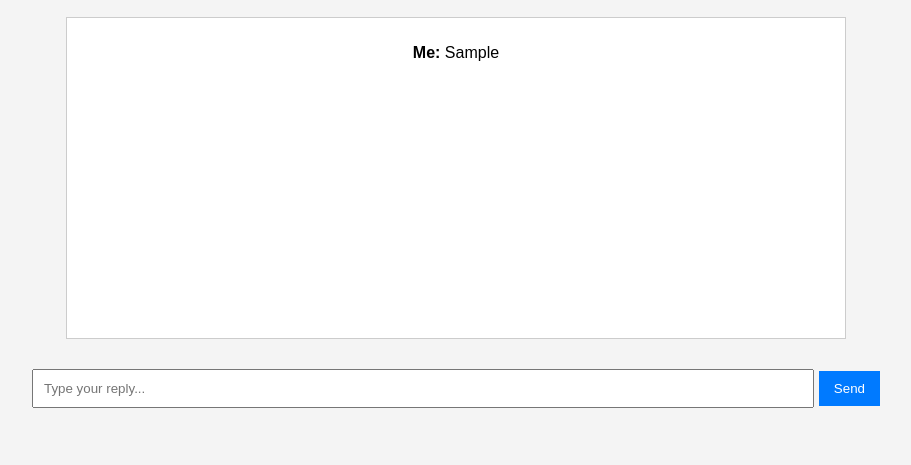
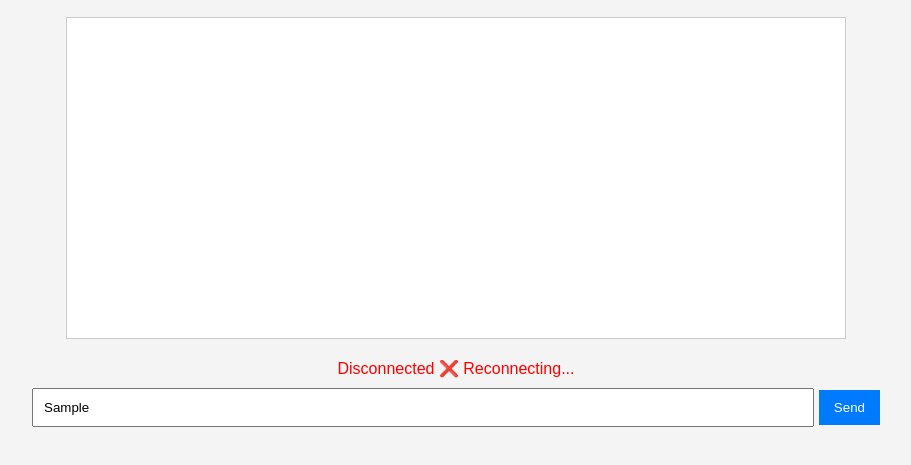
Before and after one commit to NaveenMiskin/NotifyMe, a plain HTML site: page index.html in a window 1280 px wide. Both pictures are taken after typing "Sample" into the empty fields and a click on the button "Send". Shown: the part 51-516 px from the top of the page, without its empty margins (184-1095 px from the left). Drawn offline with Linux system fonts and the light colour scheme.

Commit message:
Add files via upload

```diff
--- a/index.html
+++ b/index.html
@@ -18,6 +18,7 @@
             border: 1px solid #ccc;
             background: white;
             overflow-y: auto;
+            text-align: left;
         }
         #message-input {
             width: 60%;
@@ -37,34 +38,57 @@
 
     <h2>Web Chat App</h2>
     <div id="chat-box"></div>
+    <div id="status">Connecting...</div>
 
     <input type="text" id="message-input" placeholder="Type your reply...">
     <button id="send-button">Send</button>
 
     <script>
-        const serverIp = "Your_IP_ADDRESS";  // Replace with actual IP
-        const socket = new WebSocket(`ws://${serverIp}:8000/ws/windows`);
+        const serverIp = "192.168.149.180";
+        const chatBox = document.getElementById("chat-box");
+        const statusText = document.getElementById("status");
+        let socket;
+
+        function connectWebSocket() {
+            socket = new WebSocket(`ws://${serverIp}:8000/ws/windows`);
 
             socket.onopen = () => {
-            console.log("Connected to WebSocket server");
+                statusText.textContent = "Connected ✅"; // ✅
+                statusText.style.color = "green";
             };
 
             socket.onmessage = (event) => {
-            const chatBox = document.getElementById("chat-box");
                 const newMessage = document.createElement("p");
                 newMessage.innerHTML = `<strong>Android:</strong> ${event.data}`;
                 chatBox.appendChild(newMessage);
+                chatBox.scrollTop = chatBox.scrollHeight; // 📜 Auto-scroll
             };
+
+            socket.onerror = () => {
+                statusText.textContent = "Connection Error ❌";
+                statusText.style.color = "red";
+            };
+
+            socket.onclose = () => {
+                statusText.textContent = "Disconnected ❌ Reconnecting...";
+                statusText.style.color = "red";
+                setTimeout(connectWebSocket, 3000); // 🔄 Retry connection
+            };
+        }
+
+        connectWebSocket(); // 🔄 Initial connect
 
         document.getElementById("send-button").addEventListener("click", () => {
             const input = document.getElementById("message-input");
-            const message = input.value;
-            if (message) {
+            const message = input.value.trim();
+            if (message && socket.readyState === WebSocket.OPEN) {
                 socket.send(message);
-                const chatBox = document.getElementById("chat-box");
+
                 const newMessage = document.createElement("p");
                 newMessage.innerHTML = `<strong>Me:</strong> ${message}`;
                 chatBox.appendChild(newMessage);
+                chatBox.scrollTop = chatBox.scrollHeight;
+
                 input.value = "";
             }
         });
```
Lines whose indentation alone changed are shown as unchanged.
